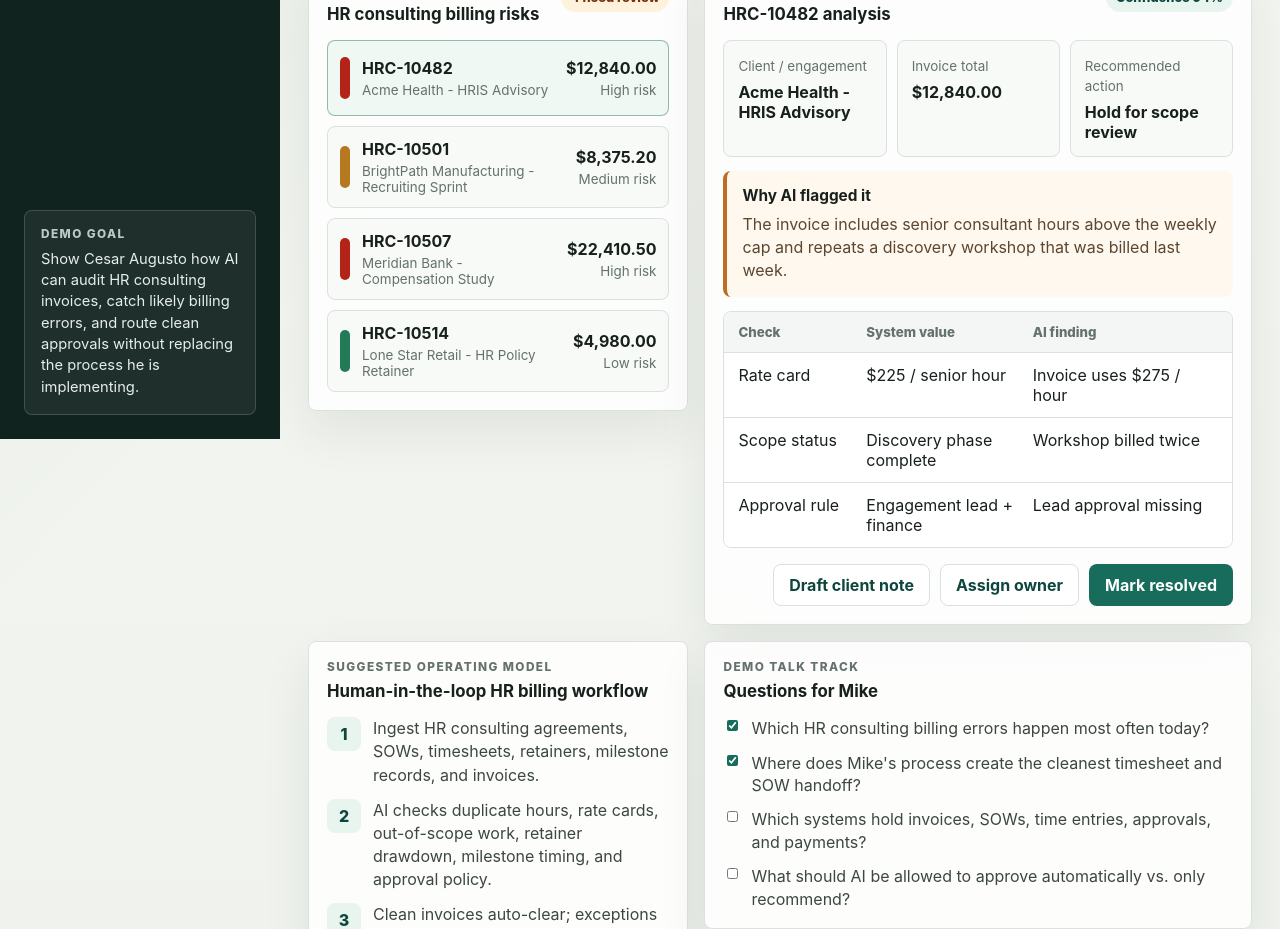
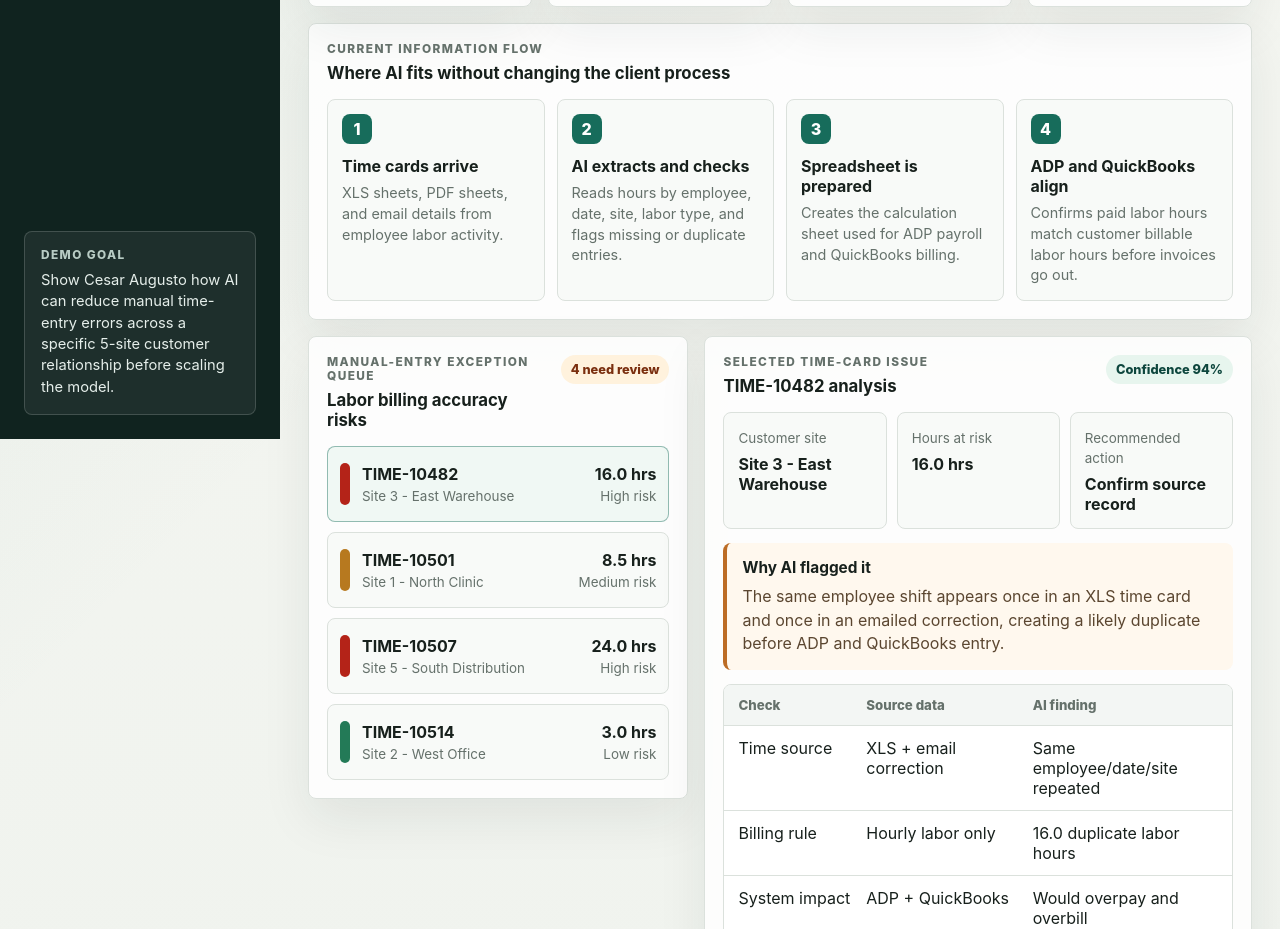
Before and after one commit to tdeleon70/hr-consulting-billing-ai-demo, a website: page index.html in a window 1280 px wide. Shown: the part 361-1290 px from the top of the page. Drawn offline with Linux system fonts and the light colour scheme.

Commit message:
Tailor demo to labor time billing workflow

```diff
--- a/index.html
+++ b/index.html
@@ -3,7 +3,7 @@
   <head>
     <meta charset="UTF-8" />
     <meta name="viewport" content="width=device-width, initial-scale=1.0" />
-    <title>HR Consulting Billing AI Demo</title>
+    <title>Labor Billing Accuracy AI Demo</title>
     <link rel="stylesheet" href="styles.css" />
   </head>
   <body>
@@ -13,7 +13,7 @@
           <span class="brand-mark">AI</span>
           <div>
             <p>Thomas DeLeon</p>
-            <strong>HR Billing Demo</strong>
+            <strong>Labor Billing Demo</strong>
           </div>
         </div>
 
@@ -26,52 +26,83 @@
 
         <section class="demo-note">
           <p class="eyebrow">Demo goal</p>
-          <p>Show Cesar Augusto how AI can audit HR consulting invoices, catch likely billing errors, and route clean approvals without replacing the process he is implementing.</p>
+          <p>Show Cesar Augusto how AI can reduce manual time-entry errors across a specific 5-site customer relationship before scaling the model.</p>
         </section>
       </aside>
 
       <section class="workspace">
         <header class="topbar">
           <div>
-            <p class="eyebrow">Prototype best guess</p>
-            <h1>AI HR Billing Control Tower</h1>
-            <p class="lede">A demo workflow for reducing HR consulting invoice mistakes, retainer leakage, duplicate billable hours, and manual follow-up.</p>
+            <p class="eyebrow">Tailored prototype</p>
+            <h1>AI Labor Billing Accuracy Desk</h1>
+            <p class="lede">A focused demo for hourly labor billing across 5 customer sites: capture employee time cards, reduce manual spreadsheet entry, prepare ADP payroll upload, and reconcile QuickBooks customer billing.</p>
           </div>
           <div class="topbar-actions">
             <button class="secondary-button" type="button" id="resetDemo">Reset</button>
-            <button class="primary-button" type="button" id="runAudit">Run AI audit</button>
+            <button class="primary-button" type="button" id="runAudit">Run time audit</button>
           </div>
         </header>
 
         <section class="metrics-grid" aria-label="Billing performance metrics">
           <article class="metric">
-            <span>Invoices reviewed</span>
-            <strong id="metricReviewed">184</strong>
-            <p>37 auto-cleared today</p>
+            <span>Customer sites</span>
+            <strong id="metricReviewed">5</strong>
+            <p>Single relationship model</p>
           </article>
           <article class="metric">
-            <span>Risk flagged</span>
-            <strong id="metricRisk">$18.7k</strong>
-            <p>Potential leakage prevented</p>
+            <span>Time cards checked</span>
+            <strong id="metricRisk">42</strong>
+            <p>XLS, PDF, and email sources</p>
           </article>
           <article class="metric">
-            <span>Human touches saved</span>
-            <strong id="metricTouches">63%</strong>
-            <p>Compared with manual review</p>
+            <span>Manual entries avoided</span>
+            <strong id="metricTouches">118</strong>
+            <p>Spreadsheet rows pre-filled</p>
           </article>
           <article class="metric">
-            <span>Confidence</span>
+            <span>Billing confidence</span>
             <strong id="metricConfidence">91%</strong>
-            <p>Average across open exceptions</p>
+            <p>Average across open checks</p>
           </article>
+        </section>
+
+        <section class="panel flow-panel" id="overview">
+          <div class="panel-heading">
+            <div>
+              <p class="eyebrow">Current information flow</p>
+              <h2>Where AI fits without changing the client process</h2>
+            </div>
+          </div>
+          <div class="flow-steps" aria-label="Billing workflow">
+            <div>
+              <span>1</span>
+              <strong>Time cards arrive</strong>
+              <p>XLS sheets, PDF sheets, and email details from employee labor activity.</p>
+            </div>
+            <div>
+              <span>2</span>
+              <strong>AI extracts and checks</strong>
+              <p>Reads hours by employee, date, site, labor type, and flags missing or duplicate entries.</p>
+            </div>
+            <div>
+              <span>3</span>
+              <strong>Spreadsheet is prepared</strong>
+              <p>Creates the calculation sheet used for ADP payroll and QuickBooks billing.</p>
+            </div>
+            <div>
+              <span>4</span>
+              <strong>ADP and QuickBooks align</strong>
+              <p>Confirms paid labor hours match customer billable labor hours before invoices go out.</p>
+            </div>
+          </div>
         </section>
 
         <section class="content-grid">
           <article class="panel queue-panel" id="exceptions">
             <div class="panel-heading">
               <div>
-              <p class="eyebrow">Live exception queue</p>
-              <h2>HR consulting billing risks</h2>
+                <p class="eyebrow">Manual-entry exception queue</p>
+                <h2>Labor billing accuracy risks</h2>
               </div>
               <span class="status-pill" id="queueStatus">4 need review</span>
             </div>
@@ -82,58 +113,58 @@
           <article class="panel analysis-panel">
             <div class="panel-heading">
               <div>
-                <p class="eyebrow">Selected invoice</p>
-                <h2 id="invoiceTitle">Invoice analysis</h2>
+                <p class="eyebrow">Selected time-card issue</p>
+                <h2 id="invoiceTitle">Time entry analysis</h2>
               </div>
               <span class="status-pill muted" id="confidenceBadge">Confidence 94%</span>
             </div>
 
             <div class="invoice-summary">
               <div>
-                <span>Client / engagement</span>
-                <strong id="vendorName">Acme Health - HRIS Advisory</strong>
+                <span>Customer site</span>
+                <strong id="vendorName">Site 3 - East Warehouse</strong>
               </div>
               <div>
-                <span>Invoice total</span>
-                <strong id="invoiceTotal">$12,840.00</strong>
+                <span>Hours at risk</span>
+                <strong id="invoiceTotal">16.0 hrs</strong>
               </div>
               <div>
                 <span>Recommended action</span>
-                <strong id="recommendedAction">Hold for scope review</strong>
+                <strong id="recommendedAction">Confirm source record</strong>
               </div>
             </div>
 
             <div class="reason-box">
               <h3>Why AI flagged it</h3>
-              <p id="reasonText">The invoice includes senior consultant hours above the weekly cap and repeats a discovery workshop that was billed last week.</p>
+              <p id="reasonText">The same employee shift appears once in an XLS time card and once in an emailed correction, creating a likely duplicate before ADP and QuickBooks entry.</p>
             </div>
 
             <div class="evidence-table" aria-label="Invoice evidence">
               <div class="evidence-row header">
                 <span>Check</span>
-                <span>System value</span>
+                <span>Source data</span>
                 <span>AI finding</span>
               </div>
               <div class="evidence-row">
-                <span>Rate card</span>
-                <span id="systemValue">$225 / senior hour</span>
-                <span id="aiFinding">Invoice uses $275 / hour</span>
+                <span>Time source</span>
+                <span id="systemValue">XLS + email correction</span>
+                <span id="aiFinding">Same employee/date/site repeated</span>
               </div>
               <div class="evidence-row">
-                <span>Scope status</span>
-                <span id="poValue">Discovery phase complete</span>
-                <span id="poFinding">Workshop billed twice</span>
+                <span>Billing rule</span>
+                <span id="poValue">Hourly labor only</span>
+                <span id="poFinding">16.0 duplicate labor hours</span>
               </div>
               <div class="evidence-row">
-                <span>Approval rule</span>
-                <span id="approvalValue">Manager + finance</span>
-                <span id="approvalFinding">Finance approval missing</span>
+                <span>System impact</span>
+                <span id="approvalValue">ADP + QuickBooks</span>
+                <span id="approvalFinding">Would overpay and overbill</span>
               </div>
             </div>
 
             <div class="decision-row">
-              <button class="secondary-button" type="button" id="draftNote">Draft client note</button>
-              <button class="secondary-button" type="button" id="assignOwner">Assign owner</button>
+              <button class="secondary-button" type="button" id="draftNote">Draft site note</button>
+              <button class="secondary-button" type="button" id="assignOwner">Assign review</button>
               <button class="primary-button" type="button" id="approveResolution">Mark resolved</button>
             </div>
           </article>
@@ -144,14 +175,14 @@
             <div class="panel-heading">
               <div>
                 <p class="eyebrow">Suggested operating model</p>
-              <h2>Human-in-the-loop HR billing workflow</h2>
+                <h2>Human-in-the-loop labor billing workflow</h2>
               </div>
             </div>
             <ol class="workflow-list">
-              <li><span>1</span><p>Ingest HR consulting agreements, SOWs, timesheets, retainers, milestone records, and invoices.</p></li>
-              <li><span>2</span><p>AI checks duplicate hours, rate cards, out-of-scope work, retainer drawdown, milestone timing, and approval policy.</p></li>
-              <li><span>3</span><p>Clean invoices auto-clear; exceptions route to HR, finance, or the engagement lead with evidence.</p></li>
-              <li><span>4</span><p>Every correction trains a review playbook that improves the next batch.</p></li>
+              <li><span>1</span><p>Collect employee time cards from XLS files, PDF sheets, and emails.</p></li>
+              <li><span>2</span><p>AI extracts employee, date, customer site, labor hours, and source evidence into a review sheet.</p></li>
+              <li><span>3</span><p>AI flags missing sites, duplicate shifts, unusual hours, and ADP versus QuickBooks mismatches.</p></li>
+              <li><span>4</span><p>Approved rows feed the spreadsheet used for ADP payroll and customer billing in QuickBooks.</p></li>
             </ol>
           </article>
 
@@ -163,10 +194,10 @@
               </div>
             </div>
             <div class="question-list">
-              <label><input type="checkbox" checked /> Which HR consulting billing errors happen most often today?</label>
-              <label><input type="checkbox" checked /> Where does Mike's process create the cleanest timesheet and SOW handoff?</label>
-              <label><input type="checkbox" /> Which systems hold invoices, SOWs, time entries, approvals, and payments?</label>
-              <label><input type="checkbox" /> What should AI be allowed to approve automatically vs. only recommend?</label>
+              <label><input type="checkbox" checked /> Confirm whether a retainer agreement exists with Damarys.</label>
+              <label><input type="checkbox" checked /> Which time-card source is most error-prone: XLS, PDF, or email?</label>
+              <label><input type="checkbox" /> What exact spreadsheet layout is uploaded to ADP?</label>
+              <label><input type="checkbox" /> What QuickBooks fields must match ADP before customer billing?</label>
             </div>
           </article>
         </section>
@@ -175,10 +206,10 @@
           <div class="panel-heading">
             <div>
               <p class="eyebrow">Generated assistant output</p>
-              <h2>AI work product</h2>
+              <h2>Reviewer work product</h2>
             </div>
           </div>
-          <p id="assistantMemo">Select an exception or run the audit to generate a concise reviewer note.</p>
+          <p id="assistantMemo">Select an exception or run the time audit to generate a concise reviewer note.</p>
         </section>
       </section>
     </main>
--- a/package.json
+++ b/package.json
@@ -1,5 +1,5 @@
 {
-  "name": "hr-consulting-billing-ai-demo",
+  "name": "labor-billing-accuracy-ai-demo",
   "version": "1.0.0",
   "private": true,
   "type": "module",
--- a/src/main.js
+++ b/src/main.js
@@ -1,75 +1,75 @@
 const exceptions = [
   {
-    id: "HRC-10482",
-    vendor: "Acme Health - HRIS Advisory",
-    total: "$12,840.00",
+    id: "TIME-10482",
+    vendor: "Site 3 - East Warehouse",
+    total: "16.0 hrs",
     risk: "High",
     confidence: 94,
-    action: "Hold for scope review",
+    action: "Confirm source record",
     reason:
-      "The invoice includes senior consultant hours above the weekly cap and repeats a discovery workshop that was billed last week.",
-    systemValue: "$225 / senior hour",
-    aiFinding: "Invoice uses $275 / hour",
-    poValue: "Discovery phase complete",
-    poFinding: "Workshop billed twice",
-    approvalValue: "Engagement lead + finance",
-    approvalFinding: "Lead approval missing",
+      "The same employee shift appears once in an XLS time card and once in an emailed correction, creating a likely duplicate before ADP and QuickBooks entry.",
+    systemValue: "XLS + email correction",
+    aiFinding: "Same employee/date/site repeated",
+    poValue: "Hourly labor only",
+    poFinding: "16.0 duplicate labor hours",
+    approvalValue: "ADP + QuickBooks",
+    approvalFinding: "Would overpay and overbill",
     memo:
-      "Recommended hold: Acme Health's HRIS advisory invoice appears to exceed the agreed senior consultant rate and includes a duplicate discovery workshop. Ask the engagement lead to confirm scope before payment release.",
+      "Recommended hold: Site 3 has a likely duplicate 16.0-hour labor entry from an XLS time card and an email correction. Confirm the source of truth before ADP payroll upload or QuickBooks billing.",
   },
   {
-    id: "HRC-10501",
-    vendor: "BrightPath Manufacturing - Recruiting Sprint",
-    total: "$8,375.20",
+    id: "TIME-10501",
+    vendor: "Site 1 - North Clinic",
+    total: "8.5 hrs",
     risk: "Medium",
     confidence: 89,
-    action: "Request placement backup",
+    action: "Add missing site code",
     reason:
-      "The invoice includes a success fee for one candidate, but the acceptance date and guarantee period documentation are missing.",
-    systemValue: "18% placement fee",
-    aiFinding: "Fee math is correct",
-    poValue: "Offer accepted",
-    poFinding: "Acceptance proof missing",
-    approvalValue: "Talent lead approval",
-    approvalFinding: "Ready after backup",
+      "A PDF time sheet includes employee hours and date, but the customer site is blank, which can push labor to the wrong QuickBooks customer invoice.",
+    systemValue: "PDF time sheet",
+    aiFinding: "Missing customer site",
+    poValue: "Hourly labor only",
+    poFinding: "8.5 hours need site assignment",
+    approvalValue: "QuickBooks customer field",
+    approvalFinding: "Cannot invoice accurately",
     memo:
-      "Request placement backup for BrightPath Manufacturing before approval. Fee math matches the recruiting agreement, but acceptance evidence and guarantee-period start date should be attached.",
+      "Needs review: 8.5 labor hours are readable from the PDF time sheet, but the customer site is missing. Assign the correct site before exporting the ADP sheet and creating the QuickBooks invoice.",
   },
   {
-    id: "HRC-10507",
-    vendor: "Meridian Bank - Compensation Study",
-    total: "$22,410.50",
+    id: "TIME-10507",
+    vendor: "Site 5 - South Distribution",
+    total: "24.0 hrs",
     risk: "High",
     confidence: 92,
-    action: "Split and escalate",
+    action: "Reconcile ADP/QB hours",
     reason:
-      "The invoice includes compensation benchmarking and executive leveling work, but the SOW separates those into two departments and only one has approved.",
-    systemValue: "HR + executive office",
-    aiFinding: "Single department coded",
-    poValue: "Milestone 2 reached",
-    poFinding: "Cost split mismatch",
-    approvalValue: "Two budget owners",
-    approvalFinding: "One approval missing",
+      "The payroll upload sheet shows 24.0 paid labor hours, but the QuickBooks billing draft only includes 20.0 billable hours for the same employee and site.",
+    systemValue: "ADP upload: 24.0 hrs",
+    aiFinding: "QuickBooks draft: 20.0 hrs",
+    poValue: "Customer-billable labor",
+    poFinding: "4.0 hours underbilled",
+    approvalValue: "ADP/QB reconciliation",
+    approvalFinding: "Payroll and billing mismatch",
     memo:
-      "Escalate Meridian Bank for budget-owner approval and cost split. Payment can proceed once compensation benchmarking and executive leveling are allocated correctly.",
+      "Reconcile before billing: ADP payroll includes 24.0 labor hours for Site 5, while QuickBooks includes 20.0. Confirm whether 4.0 hours should be billed or excluded with a documented reason.",
   },
   {
-    id: "HRC-10514",
-    vendor: "Lone Star Retail - HR Policy Retainer",
-    total: "$4,980.00",
+    id: "TIME-10514",
+    vendor: "Site 2 - West Office",
+    total: "3.0 hrs",
     risk: "Low",
     confidence: 87,
-    action: "Approve with note",
+    action: "Exclude non-labor line",
     reason:
-      "The amount matches the monthly retainer, but the billing period overlaps by three days with the prior invoice.",
-    systemValue: "Monthly retainer",
-    aiFinding: "3-day date overlap",
-    poValue: "Recurring advisory",
-    poFinding: "No duplicate amount",
-    approvalValue: "Auto-approve under $5k",
-    approvalFinding: "Add audit note",
+      "An emailed note was manually typed into the billing spreadsheet as labor hours, but the client confirmed only labor service provided gets billed.",
+    systemValue: "Email note",
+    aiFinding: "Admin follow-up typed as 3.0 labor hours",
+    poValue: "Calls/emails/research not billed",
+    poFinding: "Non-labor line should be excluded",
+    approvalValue: "QuickBooks invoice draft",
+    approvalFinding: "Remove before customer billing",
     memo:
-      "Lone Star Retail can be approved with an audit note. Retainer amount is correct, but the invoice date range should be normalized in the payment record.",
+      "Remove from billing draft: Site 2 includes 3.0 hours from an email note that appears to be administrative follow-up, not labor service provided. Keep the note as audit context, not a billable line.",
   },
 ];
 
@@ -168,8 +168,9 @@ function renderAnalysis() {
 
 function renderMetrics() {
   const openCount = exceptions.length - state.resolved.size;
-  const reviewed = 184 + state.auditRuns * 12;
-  const riskValue = state.resolved.size > 0 ? "$11.2k" : "$18.7k";
+  const reviewed = 5;
+  const cardsChecked = 42 + state.auditRuns * 8;
+  const manualEntriesAvoided = 118 + state.auditRuns * 22;
   const confidence =
     Math.round(
       exceptions
@@ -178,8 +179,8 @@ function renderMetrics() {
     ) || 0;
 
   fields.metricReviewed.textContent = String(reviewed);
-  fields.metricRisk.textContent = riskValue;
-  fields.metricTouches.textContent = state.auditRuns > 0 ? "71%" : "63%";
+  fields.metricRisk.textContent = String(cardsChecked);
+  fields.metricTouches.textContent = String(manualEntriesAvoided);
   fields.metricConfidence.textContent = `${confidence}%`;
   queueStatus.textContent = `${openCount} need review`;
 }
@@ -194,7 +195,7 @@ function render() {
 function runAudit() {
   state.auditRuns += 1;
   const item = getActiveException();
-  assistantMemo.textContent = `Audit complete: ${exceptions.length} invoices sampled, ${exceptions.length - state.resolved.size} exceptions still open. Next best action is "${item.action}" for ${item.id} because ${item.reason.toLowerCase()}`;
+  assistantMemo.textContent = `Time audit complete: XLS, PDF, and email time-card sources were normalized for 5 customer sites. ${exceptions.length - state.resolved.size} exceptions still need review. Next best action is "${item.action}" for ${item.id} because ${item.reason.toLowerCase()}`;
   runAuditButton.textContent = "Audit refreshed";
   renderMetrics();
 }
@@ -203,26 +204,26 @@ function resetDemo() {
   state.activeId = exceptions[0].id;
   state.resolved.clear();
   state.auditRuns = 0;
-  runAuditButton.textContent = "Run AI audit";
-  assistantMemo.textContent = "Select an exception or run the audit to generate a concise reviewer note.";
+  runAuditButton.textContent = "Run time audit";
+  assistantMemo.textContent = "Select an exception or run the time audit to generate a concise reviewer note.";
   render();
 }
 
 function markResolved() {
   const item = getActiveException();
   state.resolved.add(item.id);
-  assistantMemo.textContent = `${item.id} marked resolved. The audit trail now stores the reason, evidence, reviewer action, and owner decision for future AI checks.`;
+  assistantMemo.textContent = `${item.id} marked resolved. The audit trail now stores the source file, extracted hours, reviewer action, and ADP/QuickBooks billing decision for future checks.`;
   render();
 }
 
 function draftVendorNote() {
   const item = getActiveException();
-  assistantMemo.textContent = `Draft client note: Please review ${item.id}. Our billing audit found: ${item.reason} Can you send a corrected invoice, timesheet backup, or engagement-lead approval so finance can release payment?`;
+  assistantMemo.textContent = `Draft site note: Please review ${item.id}. The time audit found: ${item.reason} Can you confirm the correct labor hours and customer site before we finalize ADP payroll and QuickBooks billing?`;
 }
 
 function assignOwner() {
   const item = getActiveException();
-  assistantMemo.textContent = `${item.id} assigned to Finance Ops with a same-day SLA. AI attached the invoice, SOW evidence, timesheet context, approval rule, and suggested resolution path.`;
+  assistantMemo.textContent = `${item.id} assigned to billing review with a same-day SLA. AI attached the original time-card source, extracted hours, customer site, ADP row, QuickBooks draft line, and suggested resolution path.`;
 }
 
 runAuditButton.addEventListener("click", runAudit);
--- a/styles.css
+++ b/styles.css
@@ -279,6 +279,48 @@ h3 {
   align-items: start;
 }
 
+.flow-panel {
+  margin-bottom: 16px;
+}
+
+.flow-steps {
+  display: grid;
+  grid-template-columns: repeat(4, minmax(0, 1fr));
+  gap: 12px;
+}
+
+.flow-steps div {
+  min-height: 156px;
+  padding: 14px;
+  border: 1px solid var(--line);
+  border-radius: 8px;
+  background: var(--surface-2);
+}
+
+.flow-steps span {
+  width: 30px;
+  height: 30px;
+  display: grid;
+  place-items: center;
+  margin-bottom: 12px;
+  border-radius: 8px;
+  color: #ffffff;
+  background: var(--brand);
+  font-weight: 850;
+}
+
+.flow-steps strong {
+  display: block;
+  margin-bottom: 7px;
+}
+
+.flow-steps p {
+  margin-bottom: 0;
+  color: var(--muted);
+  font-size: 0.9rem;
+  line-height: 1.45;
+}
+
 .lower-grid {
   margin-top: 16px;
 }
@@ -510,7 +552,8 @@ h3 {
   }
 
   .metrics-grid,
-  .content-grid {
+  .content-grid,
+  .flow-steps {
     grid-template-columns: repeat(2, minmax(0, 1fr));
   }
 }
@@ -540,6 +583,7 @@ h3 {
   .metrics-grid,
   .content-grid,
   .invoice-summary,
+  .flow-steps,
   .nav-list {
     grid-template-columns: 1fr;
   }
```
